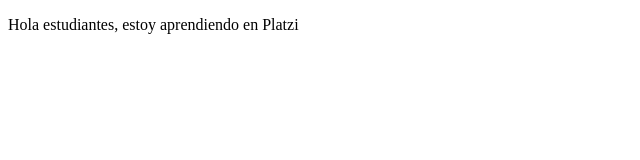
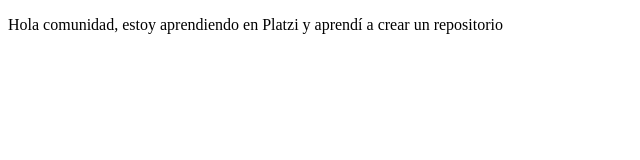
Before and after one commit to CaCelemin/proyectodemocursoprework, a plain HTML site: page index.html in a window 1280 px wide. Shown: the whole page, without its empty margins (0-640 px from the left). Drawn offline with Linux system fonts and the light colour scheme.

Commit message:
first commit

```diff
--- a/index.html
+++ b/index.html
@@ -8,7 +8,7 @@
 </head>
 <body>
     <p>
-        Hola estudiantes, estoy aprendiendo en Platzi
+        Hola comunidad, estoy aprendiendo en Platzi y aprendí a crear un repositorio
     </p>
 </body>
 </html>
```
